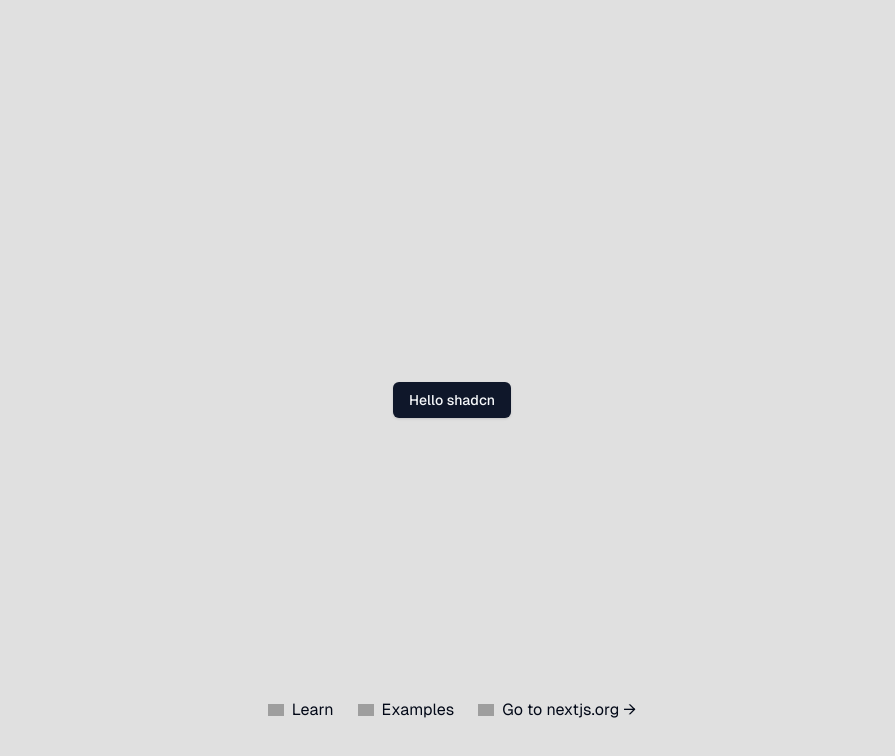
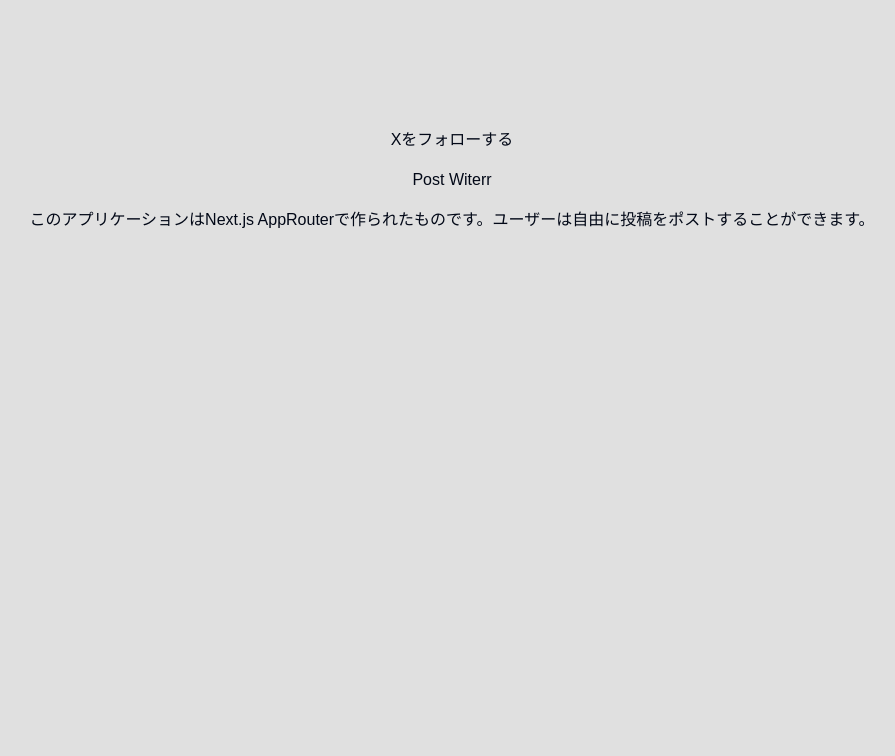
Before and after one commit to newstage75/post-writer-webapp, a Next.js app: page / in a window 1280 px wide. Shown: the top 756 px of the page, without its empty margins (188-1083 px from the left). Built offline with nearby package versions, Linux system fonts and the light colour scheme; grey boxes are pictures that could not be loaded.

Commit message:
ルートグループの作成とHomeページの作成

```diff
--- /dev/null
+++ b/app/(marketing)/page.tsx
@@ -0,0 +1,18 @@
+import Link from "next/link";
+
+export default function IndexPage() {
+  return (
+    <>
+      <section className="pt-6 md:pt-10 lg:py-32 pb-8 md:pb-12">
+        <div className="container text-center flex flex-col items-center gap-4 max-w-[64rem] mx-auto">
+          <Link href={"/"}>Xをフォローする</Link>
+          <h1>Post Witerr</h1>
+          <p>
+            このアプリケーションはNext.js
+            AppRouterで作られたものです。ユーザーは自由に投稿をポストすることができます。
+          </p>
+        </div>
+      </section>
+    </>
+  );
+}
--- a/app/page.tsx
+++ /dev/null
@@ -1,59 +0,0 @@
-import { Button } from "@/components/ui/button";
-import Image from "next/image";
-
-export default function Home() {
-  return (
-    <div className="grid grid-rows-[20px_1fr_20px] items-center justify-items-center min-h-screen p-8 pb-20 gap-16 sm:p-20 font-[family-name:var(--font-geist-sans)]">
-      <main className="flex flex-col gap-8 row-start-2 items-center sm:items-start">
-        <Button>Hello shadcn</Button>
-      </main>
-      <footer className="row-start-3 flex gap-6 flex-wrap items-center justify-center">
-        <a
-          className="flex items-center gap-2 hover:underline hover:underline-offset-4"
-          href="https://nextjs.org/learn?utm_source=create-next-app&utm_medium=appdir-template-tw&utm_campaign=create-next-app"
-          target="_blank"
-          rel="noopener noreferrer"
-        >
-          <Image
-            aria-hidden
-            src="https://nextjs.org/icons/file.svg"
-            alt="File icon"
-            width={16}
-            height={16}
-          />
-          Learn
-        </a>
-        <a
-          className="flex items-center gap-2 hover:underline hover:underline-offset-4"
-          href="https://vercel.com/templates?framework=next.js&utm_source=create-next-app&utm_medium=appdir-template-tw&utm_campaign=create-next-app"
-          target="_blank"
-          rel="noopener noreferrer"
-        >
-          <Image
-            aria-hidden
-            src="https://nextjs.org/icons/window.svg"
-            alt="Window icon"
-            width={16}
-            height={16}
-          />
-          Examples
-        </a>
-        <a
-          className="flex items-center gap-2 hover:underline hover:underline-offset-4"
-          href="https://nextjs.org?utm_source=create-next-app&utm_medium=appdir-template-tw&utm_campaign=create-next-app"
-          target="_blank"
-          rel="noopener noreferrer"
-        >
-          <Image
-            aria-hidden
-            src="https://nextjs.org/icons/globe.svg"
-            alt="Globe icon"
-            width={16}
-            height={16}
-          />
-          Go to nextjs.org →
-        </a>
-      </footer>
-    </div>
-  );
-}
```
